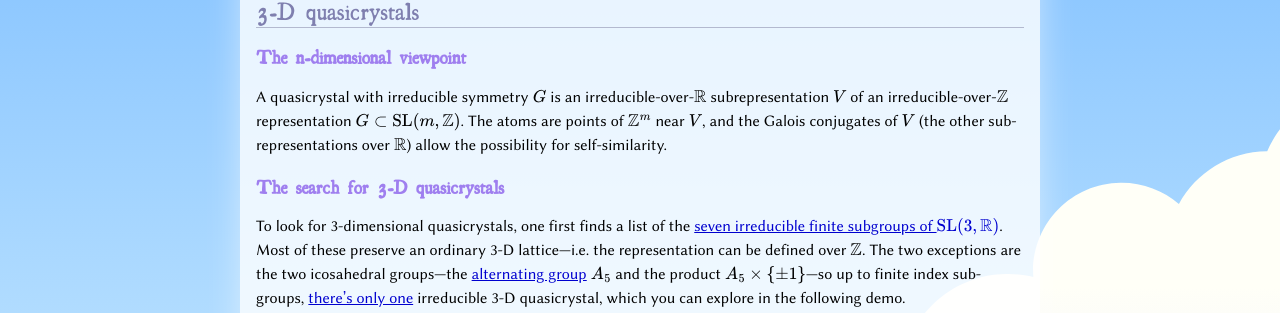
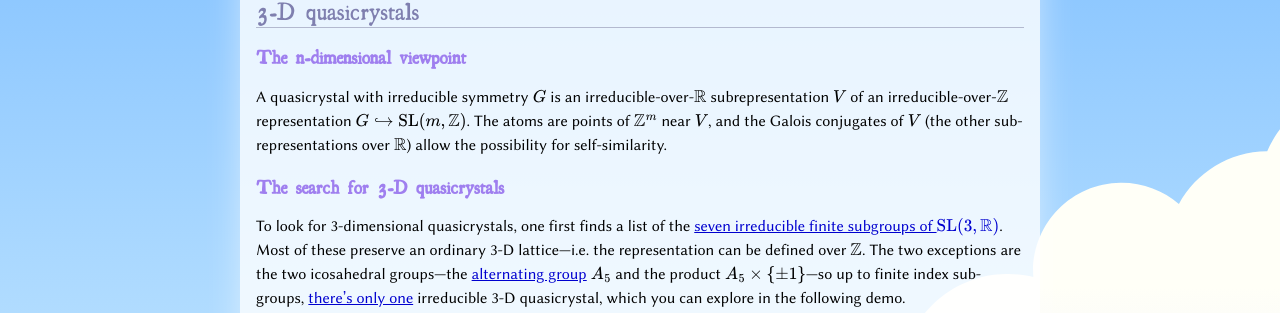
Before and after one commit to pteromys/blog, a Jekyll site: the page built from _posts/2015-10-30-quasi.md, in a window 1280 px wide and 900 px high, scrolled down 5863 px. Shown: the part 149-462 px from the top of the window. Built offline with Jekyll 4.4.1, drawn with Linux system fonts in a browser that asks for light colours; formulas are drawn with MathJax 3.

Commit message:
quasi: Maybe an arrow is clearer for inclusion.

```diff
--- a/_posts/2015-10-30-quasi.md
+++ b/_posts/2015-10-30-quasi.md
@@ -309,7 +309,7 @@ Remark
 A quasicrystal with irreducible symmetry \\(G\\) is
 an irreducible-over-\\(\\mathbb{R}\\) subrepresentation \\(V\\) of
 an irreducible-over-\\(\\mathbb{Z}\\) representation
-\\(G \\subset \\operatorname{SL}(m,\\mathbb{Z})\\).
+\\(G \\hookrightarrow \\operatorname{SL}(m,\\mathbb{Z})\\).
 The atoms are points of \\(\\mathbb{Z}^m\\) near \\(V\\),
 and the Galois conjugates of \\(V\\)
 (the other subrepresentations over \\(\\mathbb{R}\\))
```
